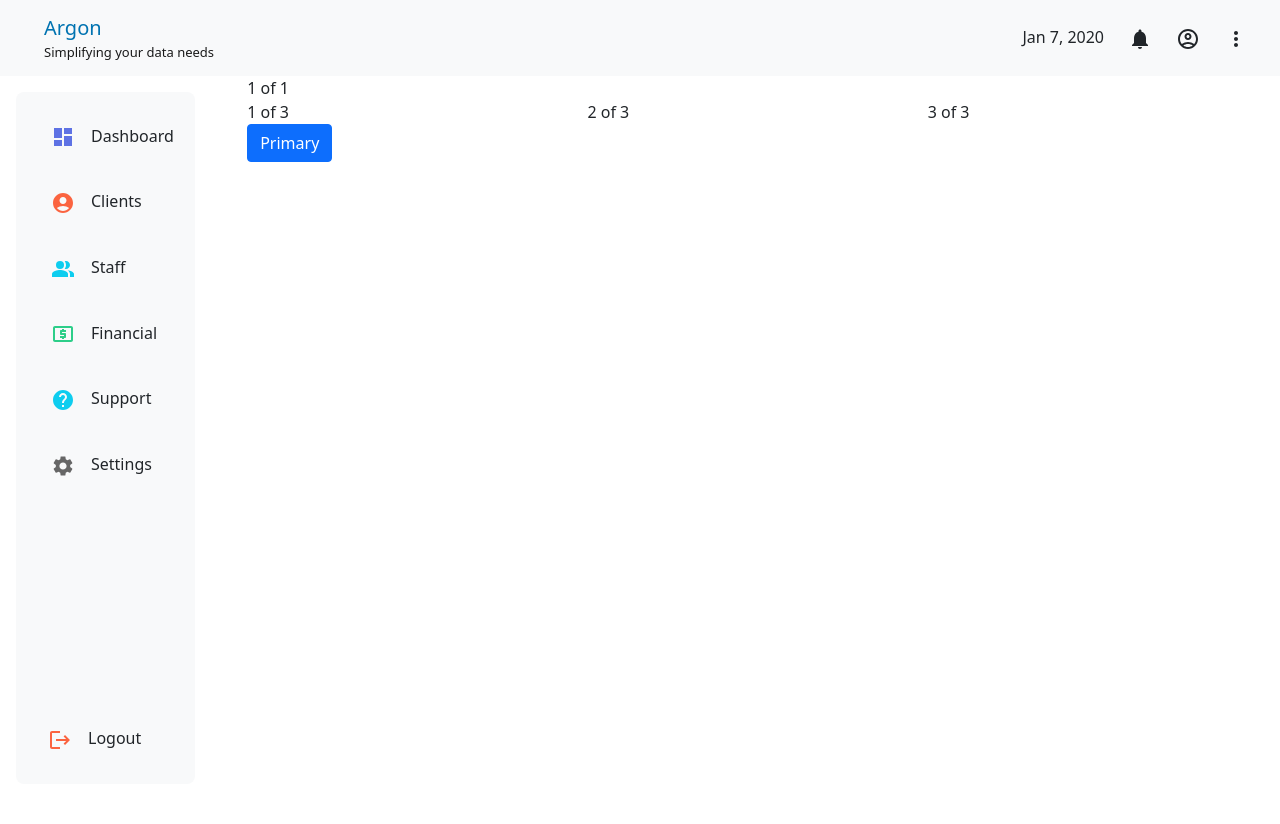
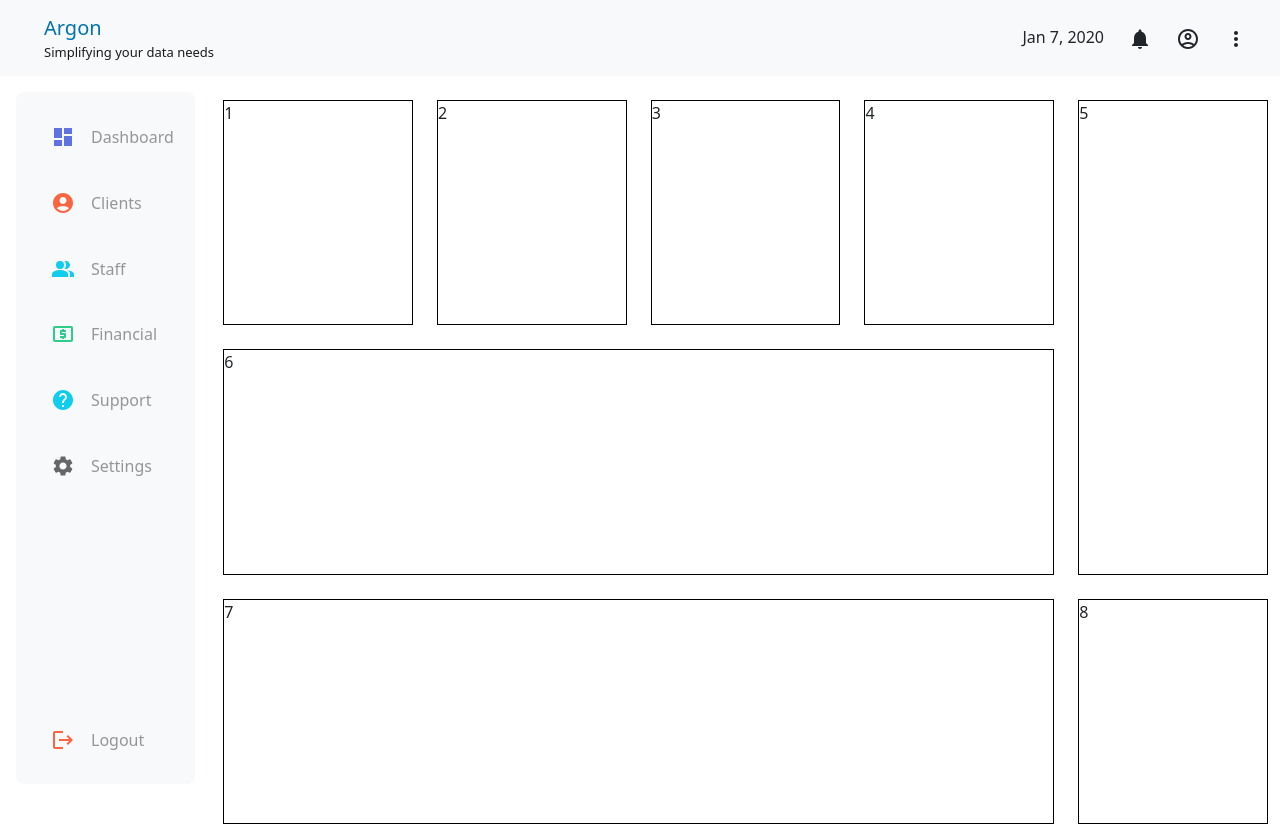
Before and after one commit to abhishekgangwar90/dashboard, a Next.js app: page /dashboard in a window 1280 px wide. Before the commit the page ends 800 px from the top, so only its background shows below. Built offline with nearby package versions, Linux system fonts and the light colour scheme.

Commit message:
feat: added the nav link changes

```diff
--- a/config/app.config.js
+++ b/config/app.config.js
@@ -36,42 +36,50 @@ export const appConfig = {
     {
       id: 1,
       title: 'Dashboard',
+      href: '/dashboard',
       icon: <DashboardIcon style={{fill: '#5E72E4'}}/>,
       accessType: 'admin',
     },
     {
       id: 2,
       title: 'Clients',
+      href: '/clients',
       icon: <AccountCircleIcon style={{fill: '#FB6440' }}/>,
       accessType: 'admin'
     },
     {
       id: 3,
       title: 'Staff',
+      href: 'dashboard',
+      href: '/staff',
       icon: <PeopleAltIcon style={{fill: '#0ECDEF' }}/>,
       accessType: 'admin'
     },
     {
       id: 4,
       title: 'Financial',
+      href: '/financials',
       icon: <LocalAtmIcon style={{fill: '#2DCE89' }}/>,
       accessType: 'admin'
     },
     {
       id: 5,
       title: 'Support',
+      href: '/support',
       icon: <HelpIcon style={{fill: '#0ECDEF' }}/>,
       accessType: 'admin'
     },
     {
       id: 6,
       title: 'Settings',
+      href: '/settings',
       icon: <SettingsIcon style={{fill: '#666666' }}/>,
       accessType: 'admin'
     },
     {
       id: 7,
       title: 'Logout',
+      href:'',
       icon: <LogoutIcon style={{fill: '#FB6440' }}/>,
       accessType: 'admin'
     }
--- a/molecules/SideNavigation/index.js
+++ b/molecules/SideNavigation/index.js
@@ -1,3 +1,4 @@
+import Link from 'next/link';
 import Stack from 'react-bootstrap/Stack';
 import { Row , Col} from 'react-bootstrap';
 import { appConfig } from '../../config/app.config';
@@ -5,11 +6,13 @@ import { appConfig } from '../../config/app.config';
 import styles from './sideNavigation.module.scss';
 
 
-function NavLink({ name, icon}){
-  return <div className={`${styles.navLink}`}>
-      <span className="u-margin-right-small">{icon}</span>
-      <span>{name}</span>
-    </div>
+function NavLink({ name, href, icon}){
+  return <Link href={href}>
+      <a className={`${styles.navLink}`} >
+        <span className={`u-margin-right-small`}>{icon}</span>
+        <span className={styles.navText}>{name}</span>
+      </a>
+    </Link>
 }
 
 function SideNavigation(){
@@ -17,7 +20,7 @@ function SideNavigation(){
     {appConfig.sideNavigation
       .filter(res => res.accessType === appConfig.accessType)
       .map((res) => {
-        return <NavLink key={res.id} icon={res.icon} name={res.title} />
+        return <NavLink key={res.id} href={res.href} icon={res.icon} name={res.title} />
       })
     }
   </Stack>
--- a/molecules/SideNavigation/sideNavigation.module.scss
+++ b/molecules/SideNavigation/sideNavigation.module.scss
@@ -1,11 +1,12 @@
+@import "./../../styles/variables";
+
 .sideNav {
   height: 100%;
   padding: 1.5rem 0;
 }
 
-.sideNav div:last-child {
+.sideNav a:last-child {
   margin-top: auto;
-  border: none !important;
 }
 
 .navLink {
@@ -15,9 +16,17 @@
   padding-left: 2rem;
   border-left: 3px solid transparent;
   cursor: pointer;
-  transition: all 0.7 ease-in;
+  color: $color-text-light;
+  text-decoration: none;
+  transition: all 0.4s ease-in;
 
   &:hover {
     border-left: 3px solid #f3a3b5;
+    background-color: rgba(243, 163, 181, 0.2);
+    color: $color-text-dark;
+  }
+
+  & .navText {
+    margin-top: 0.1rem;
   }
 }
--- a/pages/dashboard/dashboard.module.scss
+++ b/pages/dashboard/dashboard.module.scss
@@ -7,3 +7,29 @@
   align-items: center;
   height: 100vh;
 }
+
+.grid {
+  margin-top: 1.5rem;
+  display: grid;
+  height: 100%;
+  grid-template-rows: auto;
+  grid-template-columns: auto auto auto auto auto;
+  grid-gap: 1.5rem;
+}
+
+.sectionSmall {
+  border: 1px solid black;
+}
+
+.sectionLarge {
+  border: 1px solid black;
+  grid-row-start: 1;
+  grid-row-end: 3;
+  grid-column-start: 5;
+}
+
+.sectionChart {
+  grid-column-start: 1;
+  grid-column-end: 5;
+  border: 1px solid black;
+}
--- a/pages/dashboard/index.js
+++ b/pages/dashboard/index.js
@@ -5,15 +5,14 @@ import Col from 'react-bootstrap/Col';
 import Button from 'react-bootstrap/Button';
 
 export default function Dashboard(){
-  return <Container fluid>
-      <Row>
-    <Col>1 of 1</Col>
-  </Row>
-  <Row>
-    <Col>1 of 3</Col>
-    <Col>2 of 3</Col>
-    <Col>3 of 3</Col>
-  </Row>
-  <Button variant="primary">Primary</Button>
-     </Container>
+  return <main className={styles.grid}>
+      <section className={styles.sectionSmall}>1</section>
+      <section  className={styles.sectionSmall}>2</section>
+      <section  className={styles.sectionSmall}>3</section>
+      <section  className={styles.sectionSmall}>4</section>
+      <section  className={styles.sectionLarge}>5</section>
+      <section  className={styles.sectionChart}>6</section>
+      <section className={styles.sectionChart}>7</section>
+      <section className={styles.sectionSmall}>8</section>
+     </main>
 }
--- a/styles/_variables.scss
+++ b/styles/_variables.scss
@@ -5,7 +5,9 @@
 //colors
 $color-primary: rgba(0, 115, 177, 1);
 $color-secondary: rgba(37, 36, 34, 1);
-$color-text: rgba(0, 0, 0, 1);
+$color-text: rgba(0, 0, 0, 0.7);
+$color-text-light: rgba(0, 0, 0, 0.4);
+$color-text-dark: rgba(0, 0, 0, 1);
 $color-border: #cfd2dc;
 $color-danger: #d32f2f;
 $color-white: #fff;
```
